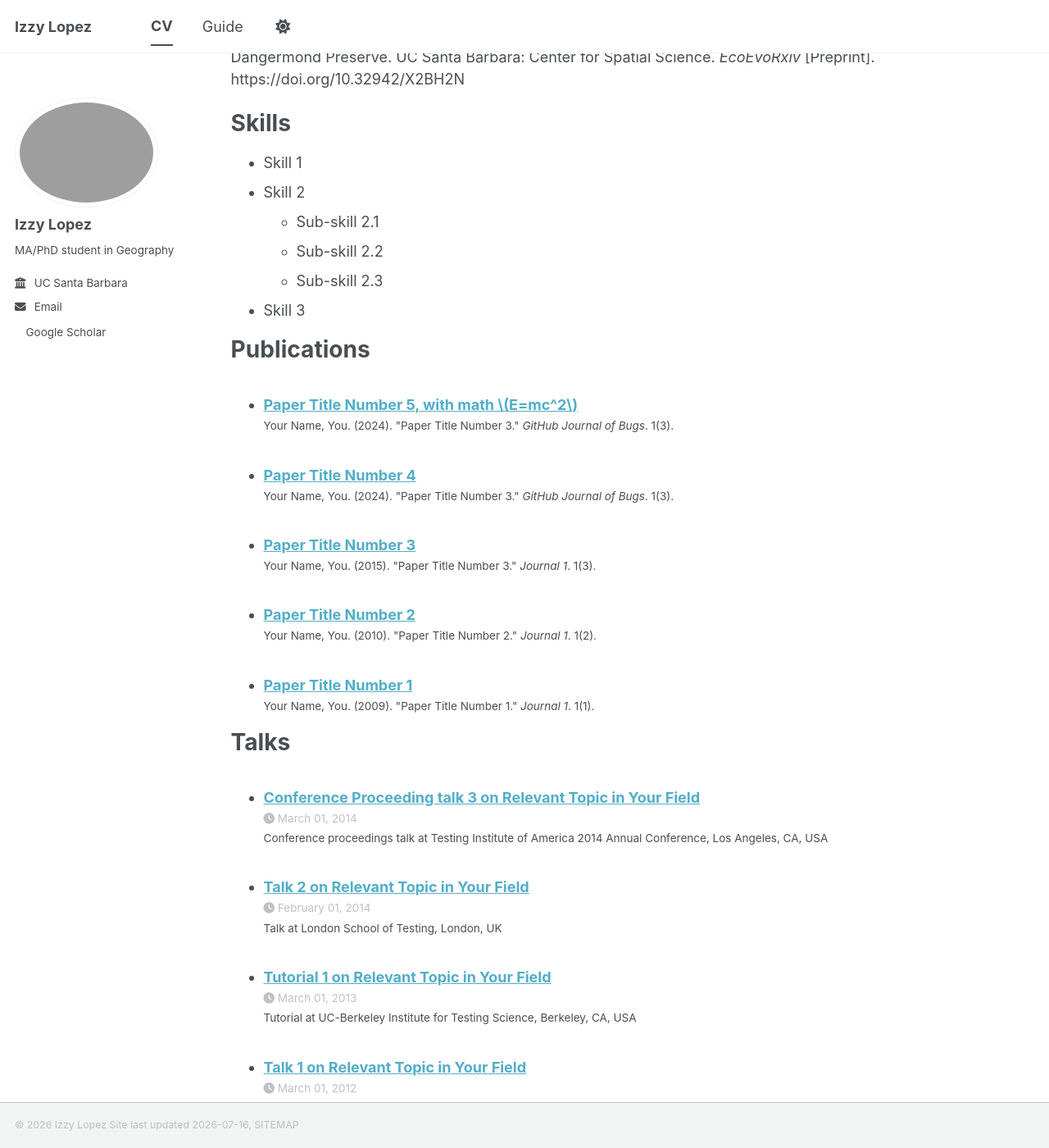
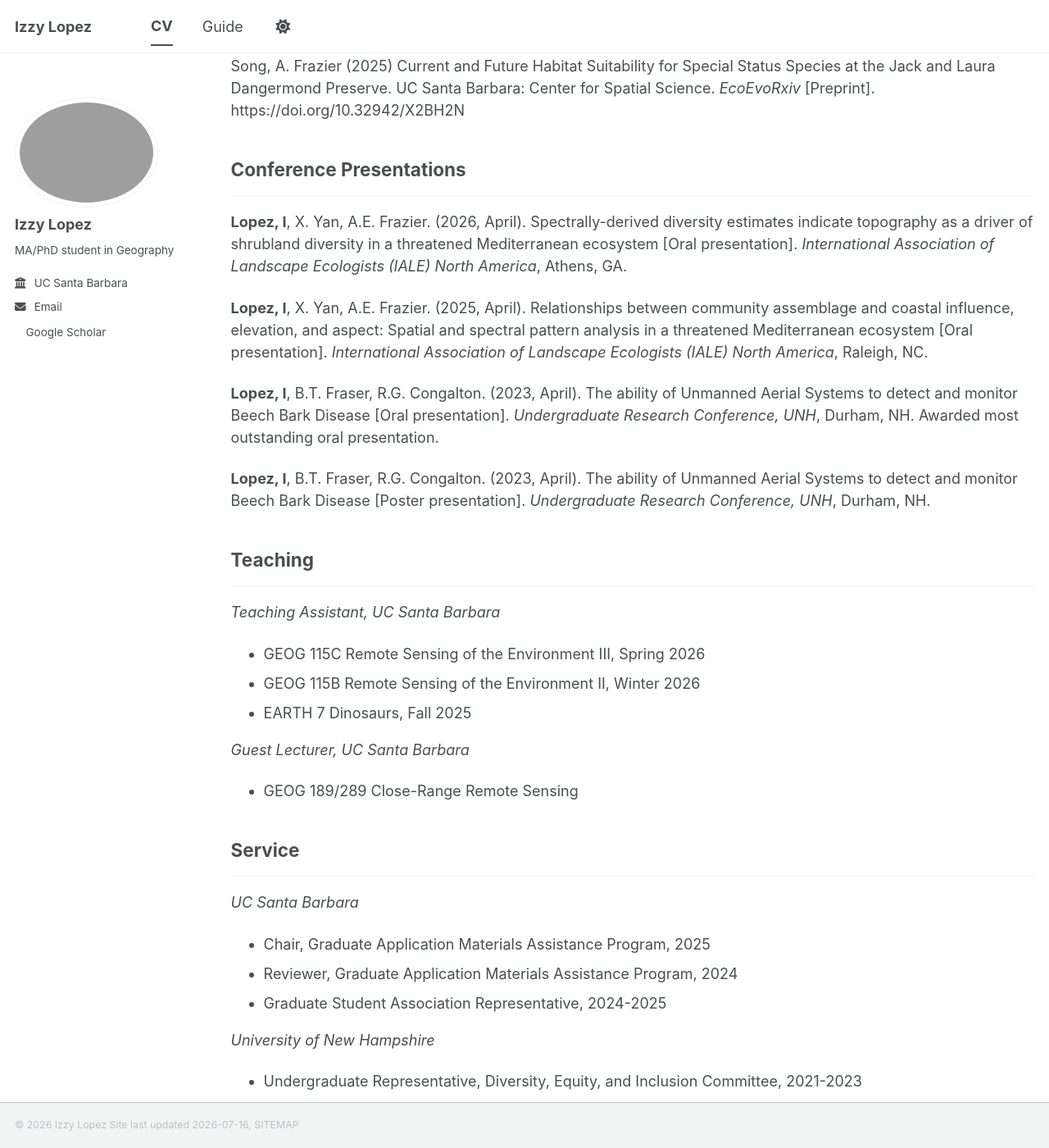
Before and after one commit to izzyslopez/izzyslopez.github.io, a Jekyll site: the page built from _pages/cv.md, in a window 1280 px wide and 1400 px high, scrolled down 665 px. Shown: the whole window at 82% size. Built offline with Jekyll 4.4.1, drawn with Linux system fonts in a browser that asks for light colours; a style sheet for code colours, icons or effects is not loaded; some of the changed text lies outside the part shown.

Commit message:
Update cv.md

```diff
--- a/_pages/cv.md
+++ b/_pages/cv.md
@@ -10,13 +10,13 @@ redirect_from:
 {% include base_path %}
 
 ## Education
-
+---
 * Ph.D in Geography, UC Santa Barbara, 2029 (expected)
 * M.A. in Geography, UC Santa Barbara, 2026
 * B.S. in Wildlife and Conservation Biology, University of New Hampshire
 
 ## Publications
-
+---
 _Peer reviewed:_
 
 **Lopez, I. S.**, Fraser, B.T., & Congalton, R.G. (2023). Evaluating the Ability of Unpiloted Aerial Systems to Detect and Monitor Beech Bark Disease in New England Forests. _The Geographical Bulletin_, 64(2). https://digitalcommons.kennesaw.edu/thegeographicalbulletin/vol64/iss2/4
@@ -26,33 +26,34 @@ Fraser, B.T., Bunyon, C.L., Reny, S., **Lopez, I. S.**, & Congalton, R.G. (2022)
 _Technical Reports:_
 X. Yan, Y. Zhan, W. Yang, O. Ross, Y. Liu, Z. Li, **I. Lopez**, I. Perez, E. Tao, J. Vogel, D. Cui, L. Song, A. Frazier (2025) Current and Future Habitat Suitability for Special Status Species at the Jack and Laura Dangermond Preserve. UC Santa Barbara: Center for Spatial Science. _EcoEvoRxiv_ [Preprint]. https://doi.org/10.32942/X2BH2N
 
-Skills
-======
-* Skill 1
-* Skill 2
-  * Sub-skill 2.1
-  * Sub-skill 2.2
-  * Sub-skill 2.3
-* Skill 3
+## Conference Presentations
+---
+**Lopez, I**, X. Yan, A.E. Frazier. (2026, April). Spectrally-derived diversity estimates indicate topography as a driver of shrubland diversity in a threatened Mediterranean ecosystem [Oral presentation]. _International Association of Landscape Ecologists (IALE) North America_, Athens, GA.
 
-Publications
-======
-  <ul>{% for post in site.publications reversed %}
-    {% include archive-single-cv.html %}
-  {% endfor %}</ul>
+**Lopez, I**, X. Yan, A.E. Frazier. (2025, April). Relationships between community assemblage and coastal influence, elevation, and aspect: Spatial and spectral pattern analysis in a threatened Mediterranean ecosystem [Oral presentation]. _International Association of Landscape Ecologists (IALE) North America_, Raleigh, NC.
 
-Talks
-======
-  <ul>{% for post in site.talks reversed %}
-    {% include archive-single-talk-cv.html  %}
-  {% endfor %}</ul>
+**Lopez, I**, B.T. Fraser, R.G. Congalton. (2023, April). The ability of Unmanned Aerial Systems to detect and monitor Beech Bark Disease [Oral presentation]. _Undergraduate Research Conference, UNH_, Durham, NH. Awarded most outstanding oral presentation.
 
-Teaching
-======
-  <ul>{% for post in site.teaching reversed %}
-    {% include archive-single-cv.html %}
-  {% endfor %}</ul>
+**Lopez, I**, B.T. Fraser, R.G. Congalton. (2023, April). The ability of Unmanned Aerial Systems to detect and monitor Beech Bark Disease [Poster presentation]. _Undergraduate Research Conference, UNH_, Durham, NH.
 
-Service and leadership
-======
-* Currently signed in to 43 different slack teams
+## Teaching
+---
+_Teaching Assistant, UC Santa Barbara_
+
+* GEOG 115C Remote Sensing of the Environment III, Spring 2026
+* GEOG 115B Remote Sensing of the Environment II, Winter 2026
+* EARTH 7 Dinosaurs, Fall 2025
+
+_Guest Lecturer, UC Santa Barbara_
+
+* GEOG 189/289 Close-Range Remote Sensing
+
+## Service
+---
+_UC Santa Barbara_
+* Chair, Graduate Application Materials Assistance Program, 2025
+* Reviewer, Graduate Application Materials Assistance Program, 2024
+* Graduate Student Association Representative, 2024-2025
+
+_University of New Hampshire_
+* Undergraduate Representative, Diversity, Equity, and Inclusion Committee, 2021-2023
```
